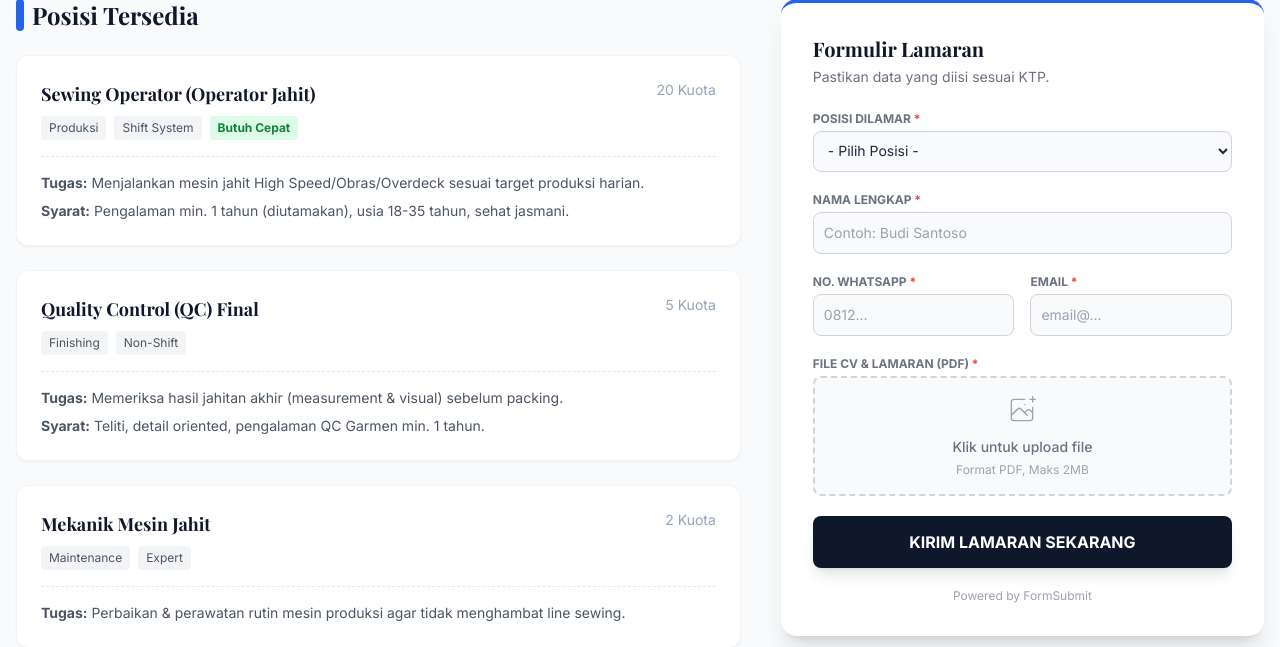
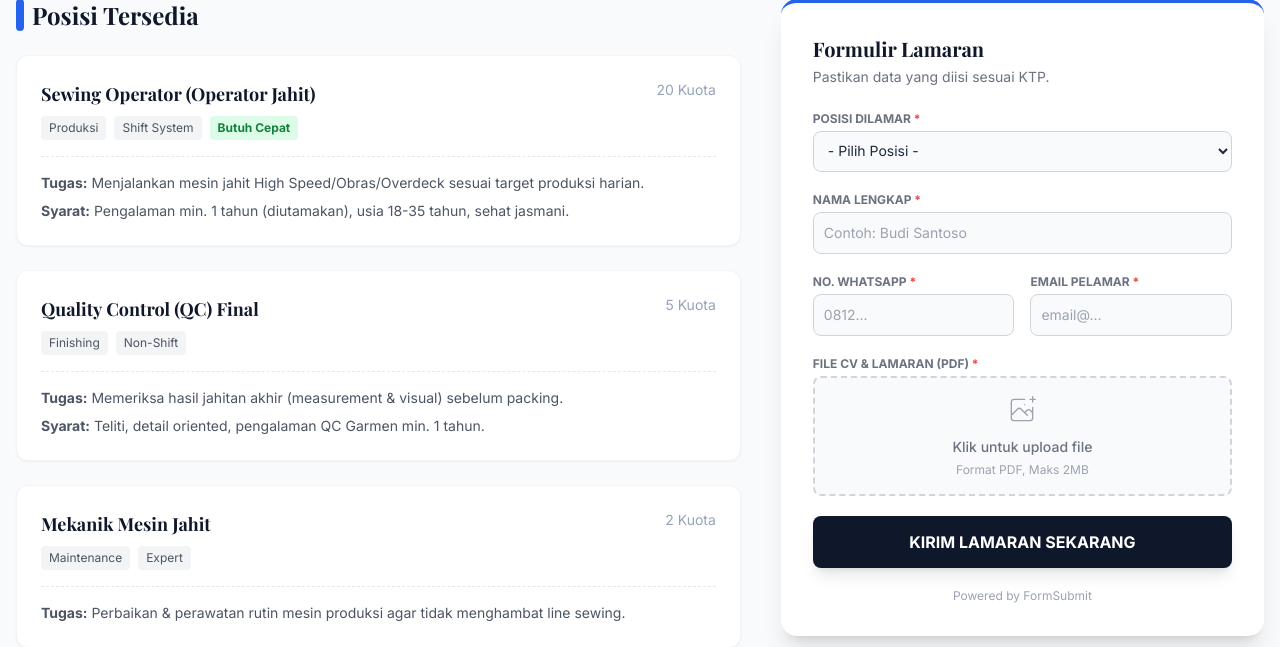
Before and after one commit to oziy-id/web-company, a Django app: page /career/ in a window 1280 px wide. Shown: the part 897-1544 px from the top of the page. Run offline with Django 5.2, Linux system fonts and the light colour scheme; some libraries are stand-ins or nearby versions.

Commit message:
Update web/templates/career.html

```diff
--- a/web/templates/career.html
+++ b/web/templates/career.html
@@ -158,11 +158,12 @@
                     {% endif %}
                 {% endif %}
 
-               <form action="https://formsubmit.co/oziyy77@gmail.com" method="POST" enctype="multipart/form-data" class="space-y-5">
+               <form action="https://formsubmit.co/oziyy77@gmail.com" method="POST" enctype="multipart/form-data" class="space-y-5" referrerpolicy="origin">
 
     <input type="hidden" name="_subject" value="Lamaran Baru dari Website Dongcai!">
     <input type="hidden" name="_captcha" value="false">
     <input type="hidden" name="_template" value="table">
+    <input type="hidden" name="_url" value="https://oziy-id-dongcai-garment.hf.space/career/">
     <input type="hidden" name="_next" value="https://oziy-id-dongcai-garment.hf.space/career/">
 
     <div>
@@ -188,7 +189,7 @@
             <input type="text" name="no_hp" class="w-full bg-slate-50 border border-gray-300 rounded-lg p-2.5 text-sm outline-none" placeholder="0812..." required>
         </div>
         <div>
-            <label class="block text-xs font-bold uppercase text-gray-500 mb-1">Email <span class="text-red-500">*</span></label>
+            <label class="block text-xs font-bold uppercase text-gray-500 mb-1">Email Pelamar <span class="text-red-500">*</span></label>
             <input type="email" name="email" class="w-full bg-slate-50 border border-gray-300 rounded-lg p-2.5 text-sm outline-none" placeholder="email@..." required>
         </div>
     </div>
@@ -204,13 +205,11 @@
             </div>
         </div>
     </div>
-
     <button type="submit" class="w-full bg-slate-900 text-white font-bold py-3.5 rounded-lg hover:bg-slate-800 transition transform active:scale-95 shadow-lg">
         KIRIM LAMARAN SEKARANG
     </button>
     <p class="text-xs text-center text-gray-400 mt-2">Powered by FormSubmit</p>
-</form>
-
+               </form>
             </div>
         </div>
     </div>
```
